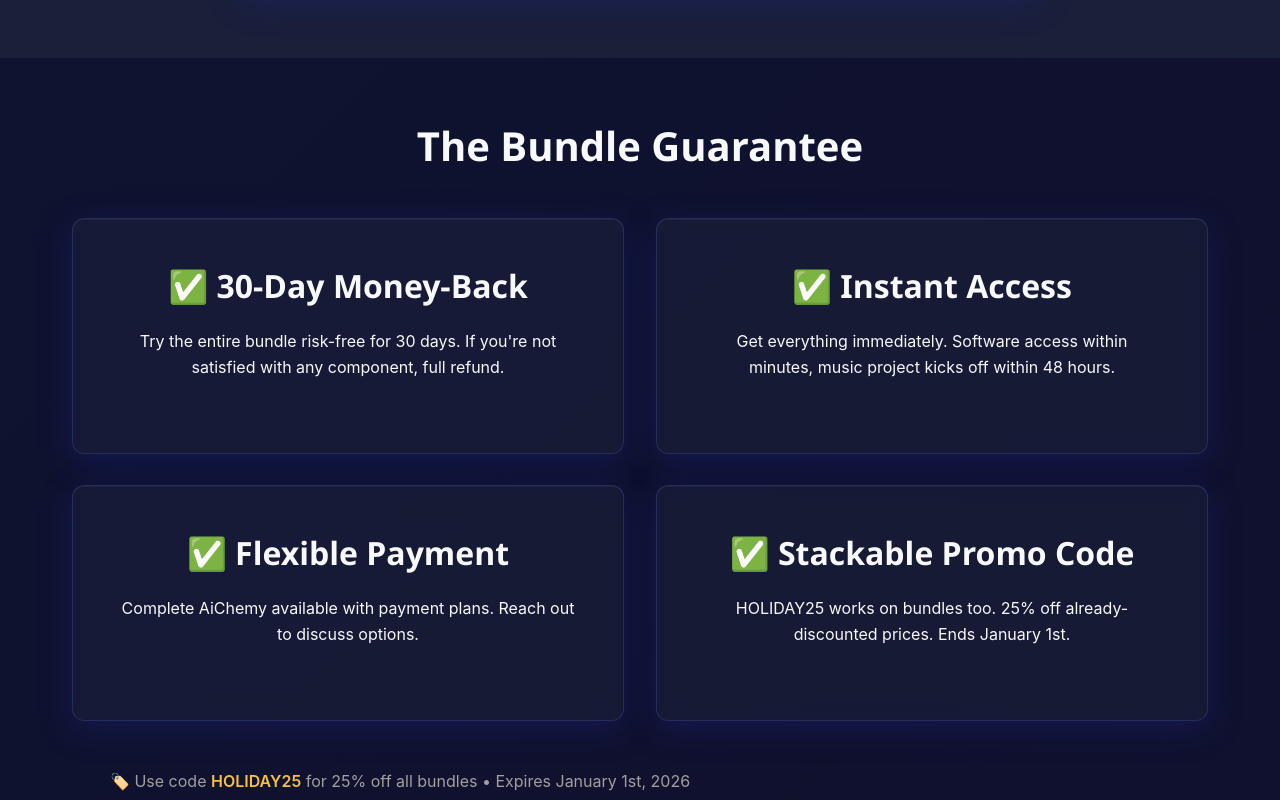
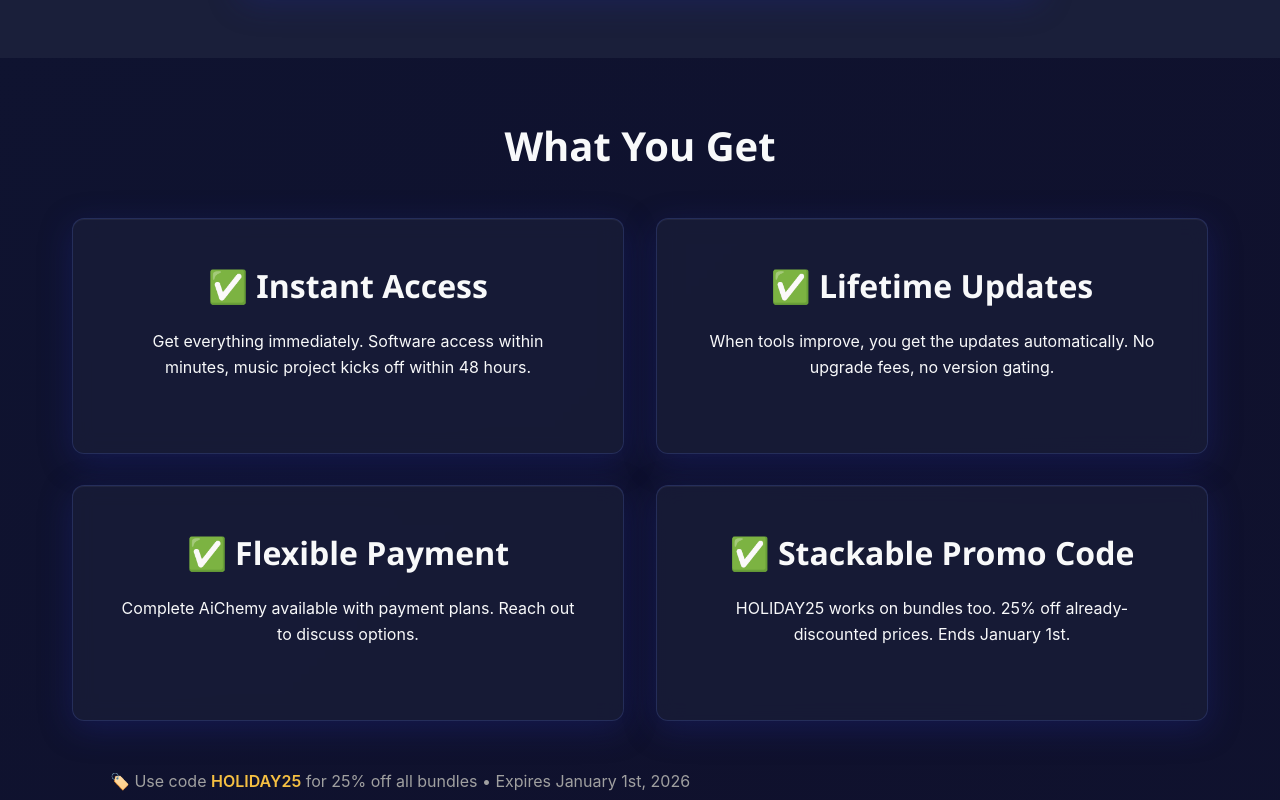
Before and after one commit to thinkingcaptech/TCTC-Cathedral, an Eleventy site: page src/packages.njk in a window 1280 px wide. Shown: the part 6460-7260 px from the top of the page. Built offline with nearby package versions, Linux system fonts and the light colour scheme; Eleventy itself is replaced by a stand-in of ours; files that its build step writes are made by us from their sources.

Commit message:
Remove money-back guarantee from footer and packages page

```diff
--- a/src/_includes/footer.njk
+++ b/src/_includes/footer.njk
@@ -45,7 +45,7 @@
           <a href="mailto:{{ site.email }}">{{ site.email }}</a>
         </p>
         <p class="footer-trust">
-          ✅ 30-Day Money-Back Guarantee<br>
+          ✅ Lifetime Updates Included<br>
           ✅ You Own Everything<br>
           ✅ No Royalties, No Strings
         </p>
--- a/src/packages.njk
+++ b/src/packages.njk
@@ -273,24 +273,24 @@
   <div class="container">
 
     <div class="text-center mb-4">
-      <h2>The Bundle Guarantee</h2>
+      <h2>What You Get</h2>
     </div>
 
     <div class="grid grid-2">
-
-      <div class="path-card">
-        <h3>✅ 30-Day Money-Back</h3>
-        <p>
-          Try the entire bundle risk-free for 30 days. If you're not satisfied
-          with any component, full refund.
-        </p>
-      </div>
 
       <div class="path-card">
         <h3>✅ Instant Access</h3>
         <p>
           Get everything immediately. Software access within minutes,
           music project kicks off within 48 hours.
+        </p>
+      </div>
+
+      <div class="path-card">
+        <h3>✅ Lifetime Updates</h3>
+        <p>
+          When tools improve, you get the updates automatically.
+          No upgrade fees, no version gating.
         </p>
       </div>
 
```
